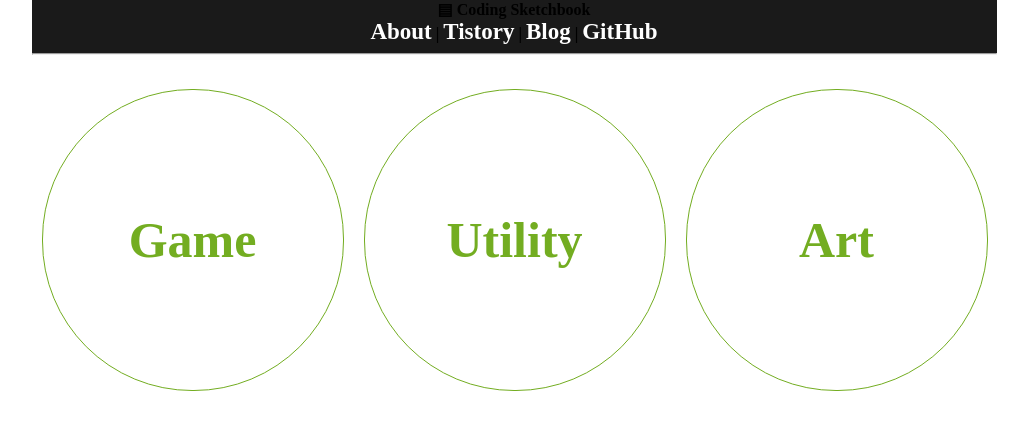
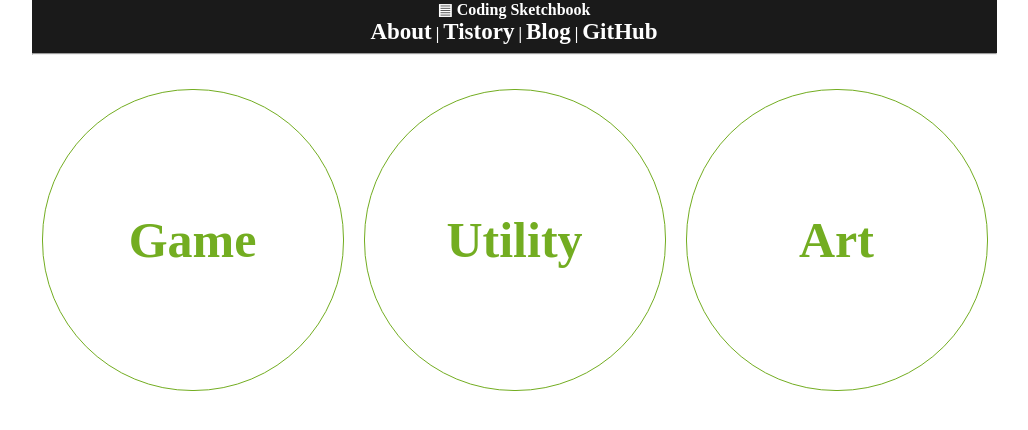
Before and after one commit to truemaxdh/truemaxdh.github.com, a Jekyll site: the page built from README.md, in a window 1280 px wide. Shown: the top 430 px of the page, without its empty margins (126-1154 px from the left). Built offline with Jekyll 4.4.1, drawn with Linux system fonts in a browser that asks for light colours; our own code applies the rules of GitHub Pages for plain Markdown files.

Commit message:
Update skin.css

```diff
--- a/Style/skin.css
+++ b/Style/skin.css
@@ -205,11 +205,17 @@ body {
   background: #1a1a1a;
   text-align: center;
   font-weight: bold;
+  color: #fff;
 }
 
 #header #title {
   color: #ffffc8;
   font-size: 25px;
+  left: 0px;
+}
+
+#header #menu {
+  right: 0px;
 }
 
 #header a {
```
